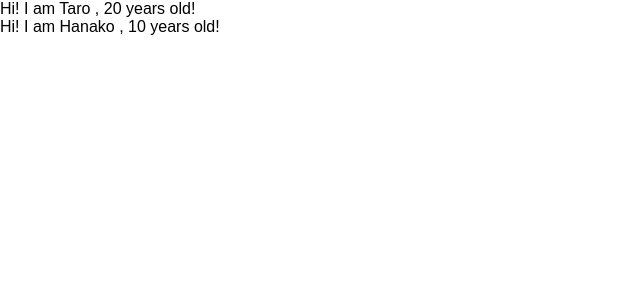
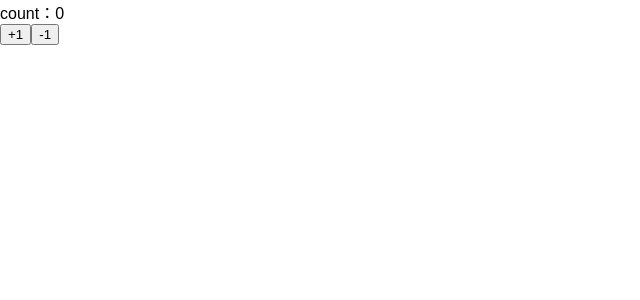
Before and after one commit to tatujiro/udemy-react-redux-crud-application, a React (Create React App) app: page / in a window 1280 px wide. Shown: the top 300 px of the page, without its empty margins (0-640 px from the left). Built offline with nearby package versions, Linux system fonts and the light colour scheme.

Commit message:
learn to state

```diff
--- a/src/App.js
+++ b/src/App.js
@@ -1,26 +1,27 @@
-import React, { } from 'react';
-import PropTypes from 'prop-types';
+import React, { Component } from 'react';
 
-const App = () => {
-  const profiles = [
-    {name:"Taro" ,age:20},
-    {name:"Hanako", age:10},
-  ]
-  return(
-    <div>
-      {
-        profiles.map((profiles,index)=>{
-          return <User name={profiles.name} age={profiles.age} key={index}/>
-        })
-      }
-    </div>
-  )
-}
-const User = (props) => {
-  return <div>Hi! I am {props.name} , {props.age} years old!</div>
-}
-User.propTypes ={
-  name:PropTypes.string,
-  age:PropTypes.number.isRequired
+const App = () => (<Counter></Counter>)
+class Counter extends Component{
+  constructor(props){
+    super(props)
+    console.log(this.state)
+    this.state={count:0}
+  }
+  handlePlusButton = () =>{
+    this.setState({count:this.state.count + 1})
+  }
+  handleMynasButton = () =>{
+    this.setState({count:this.state.count - 1})
+  }
+  render(){
+    console.log("render")
+    return(
+      <React.Fragment>
+        <div>count：{this.state.count}</div>
+        <button onClick={this.handlePlusButton}>+1</button>
+        <button onClick={this.handleMynasButton}>-1</button>
+      </React.Fragment>
+    )
+  }
 }
 export default App;
```
